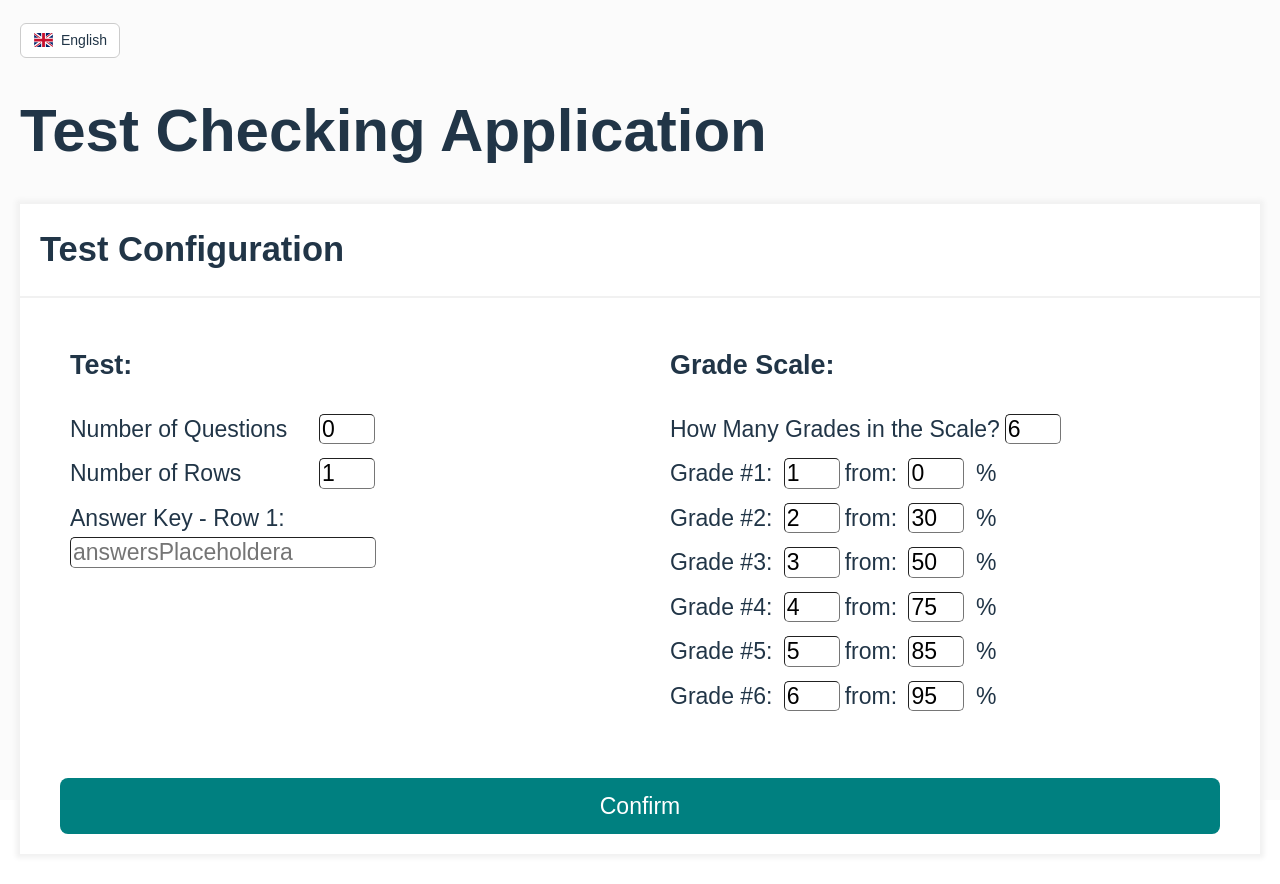
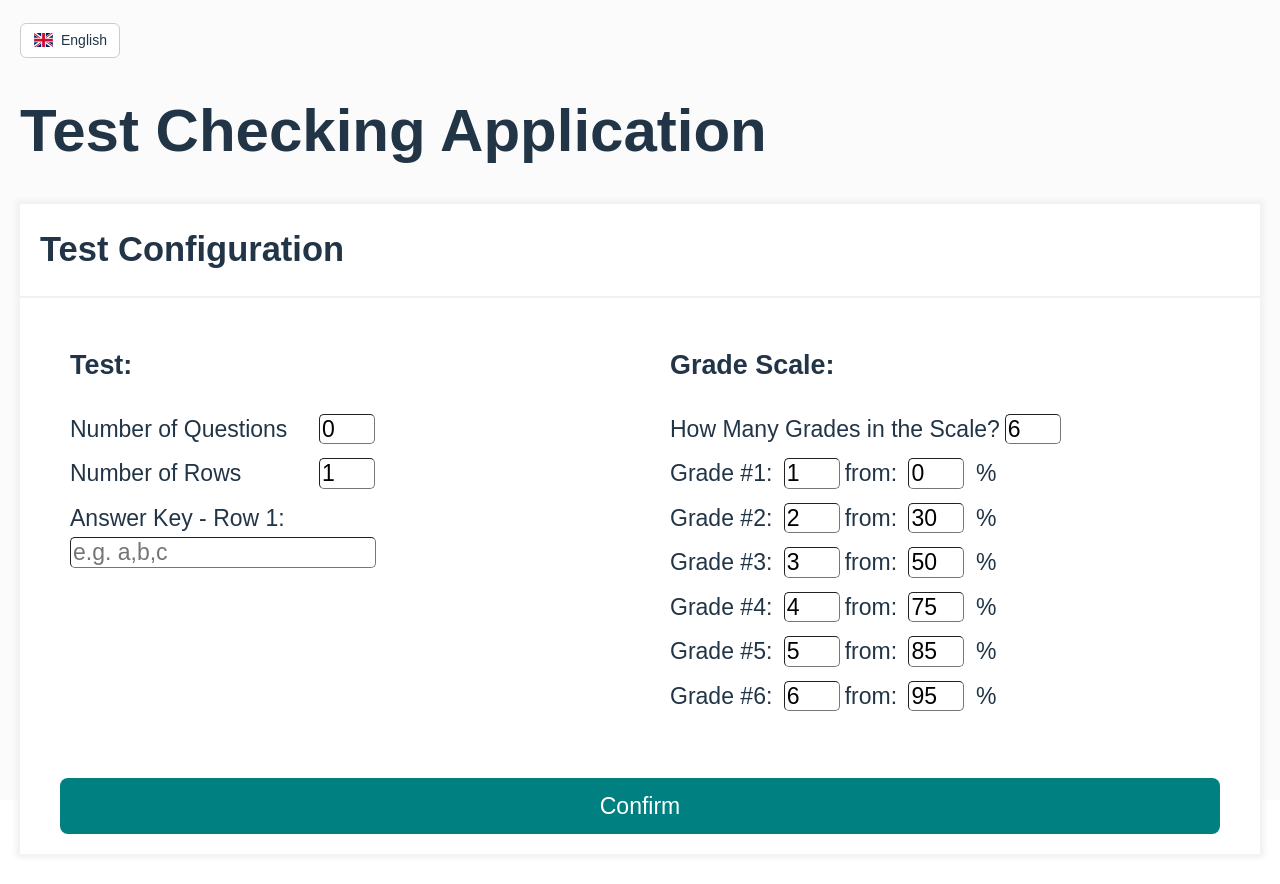
Before and after one commit to MarcinJankowski00/teacher-tests-app-react, a React (Vite) app: page / in a window 1280 px wide. Built offline with nearby package versions, Linux system fonts and the light colour scheme.

Commit message:
small fix

```diff
--- a/src/features/TestChecker/TestConfig/TestConfigForm.tsx
+++ b/src/features/TestChecker/TestConfig/TestConfigForm.tsx
@@ -133,7 +133,7 @@ export const TestConfigForm: React.FC<Props> = ({ onSubmit }) => {
               id="keyRow"
               type="text"
               value={answerKey[i] || ""}
-              placeholder={t("answersPlaceholdera")}
+              placeholder={t("answersPlaceholder")}
               onChange={(e) => handleAnswerChange(i, e.target.value)}
             />
           </Label>
```
